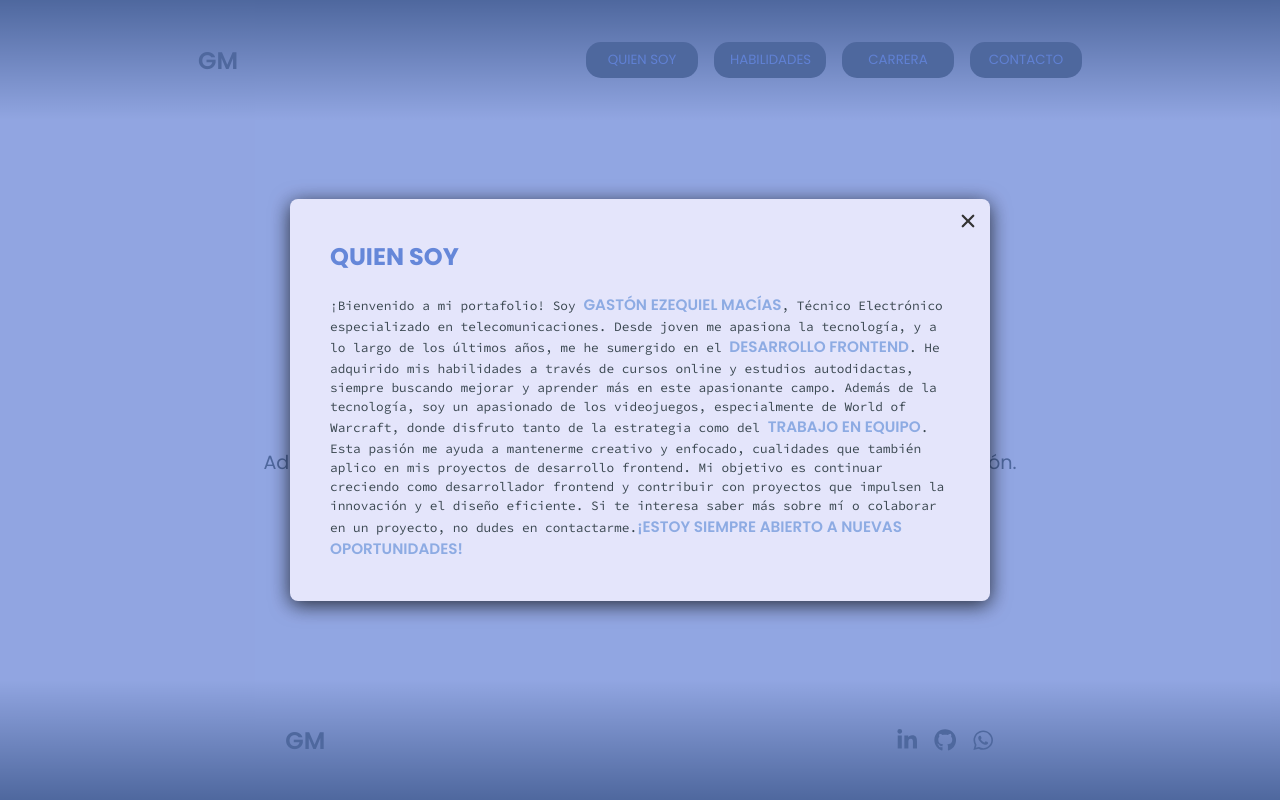
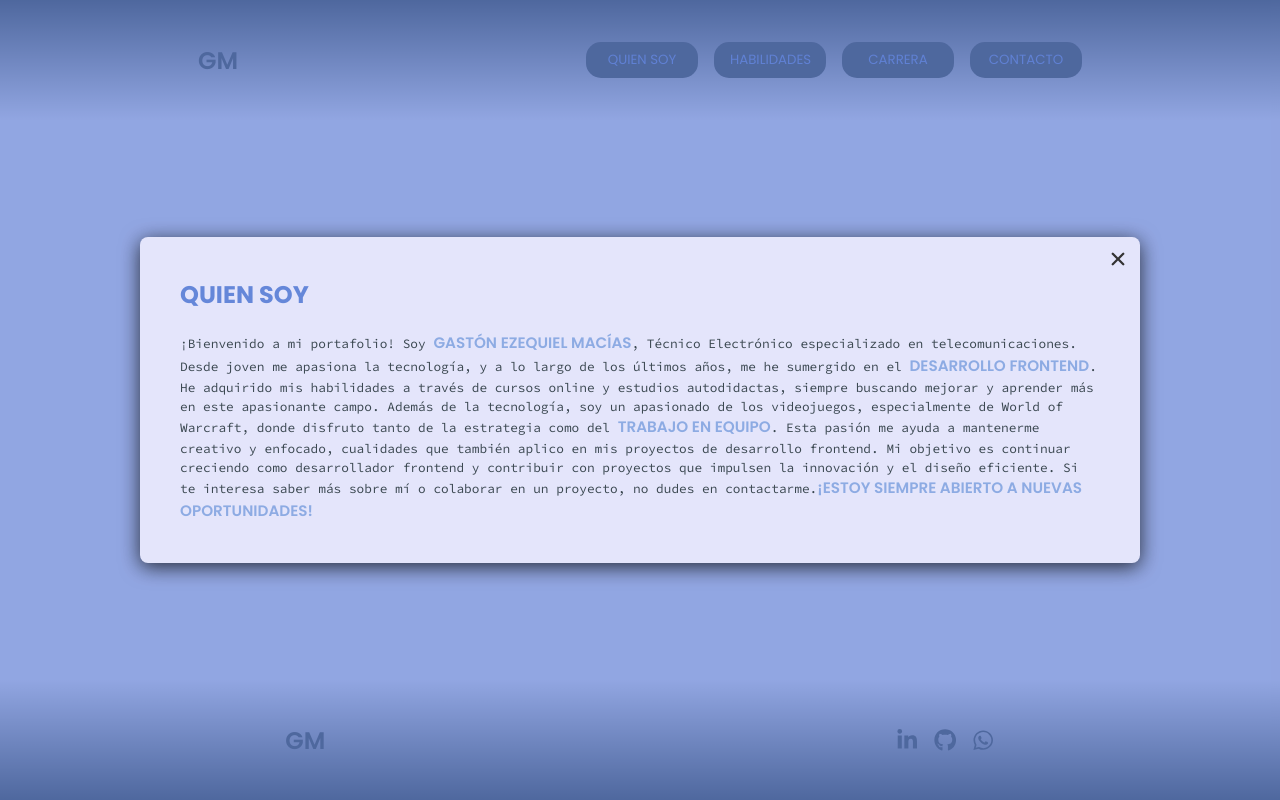
Before and after one commit to Ikkitonga/gaston-macias, a React (Vite) app in the folder gaston-macias/: page / in a window 1280 px wide. Both pictures are taken after a click on the button "QUIEN SOY". Built offline with nearby package versions, Linux system fonts and the light colour scheme.

Commit message:
se cambio el ancho maximo de los modales de 700 a 1000

```diff
--- a/gaston-macias/src/components/modalQuienSoy/modalQuienSoy.css
+++ b/gaston-macias/src/components/modalQuienSoy/modalQuienSoy.css
@@ -26,7 +26,7 @@
     background-color: var(--color-background-extra-light);
     padding: 40px;
     border-radius: 8px;
-    max-width: 700px; /* ancho maximo del modal */
+    max-width: 1000px; /* ancho maximo del modal */
     width: 100%;
     max-height: 80vh; /* Limita la altura del modal al 80% de la altura de la ventana */
     box-shadow: 0px 4px 20px rgba(0, 0, 0, 0.741); /* Sombra sutil */
```
